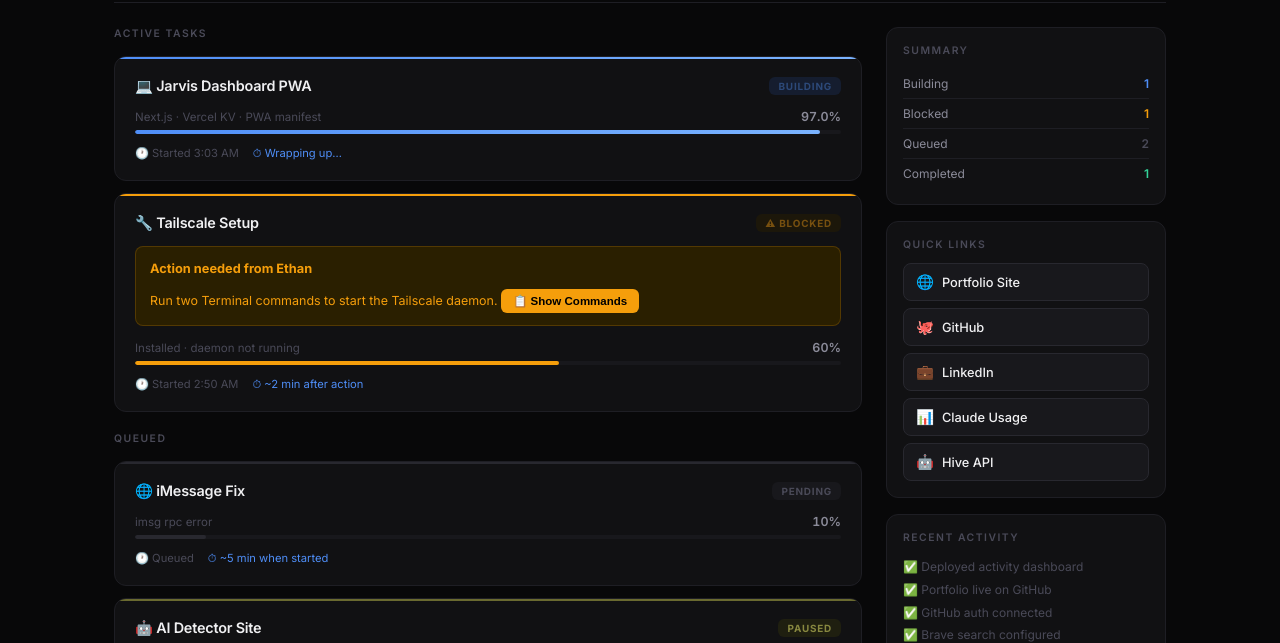
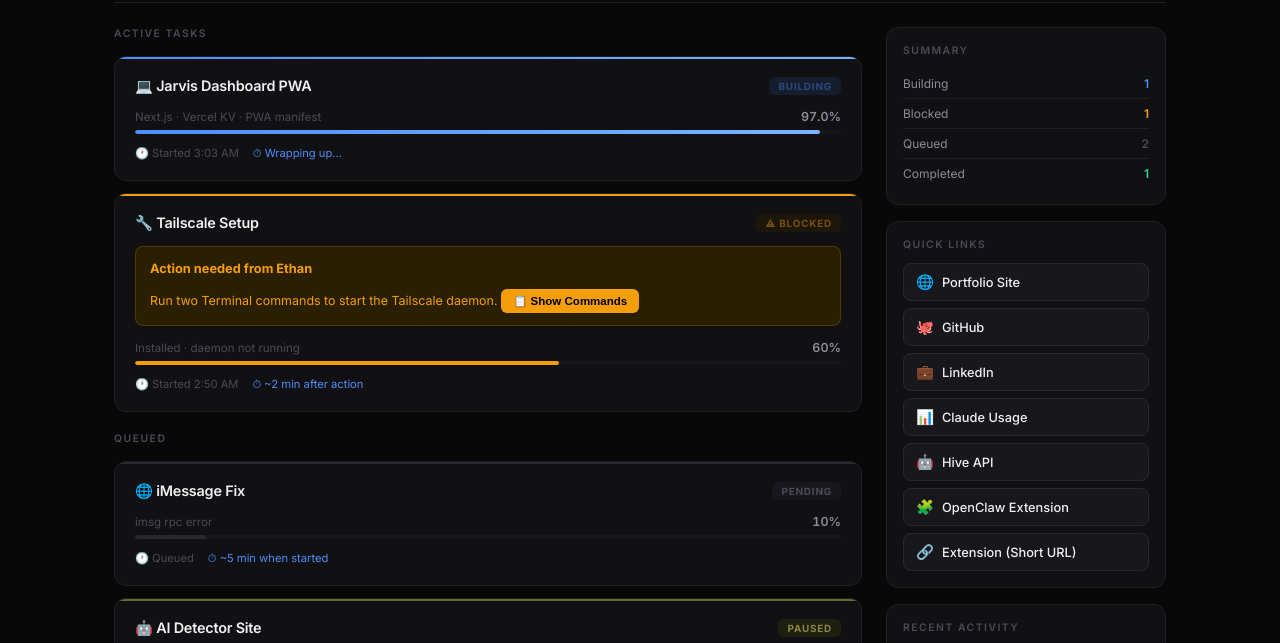
Before and after one commit to EthanFurstoss/jarvis-status, a plain HTML site: page index.html in a window 1280 px wide. Shown: the part 90-733 px from the top of the page. Drawn offline with Linux system fonts and the light colour scheme.

Commit message:
Add sent links to Quick Links

```diff
--- a/index.html
+++ b/index.html
@@ -373,6 +373,8 @@
       <a class="link-btn" href="https://www.linkedin.com/in/ethanfurstoss/" target="_blank"><span class="link-icon">💼</span> LinkedIn</a>
       <a class="link-btn" href="https://console.anthropic.com/usage" target="_blank"><span class="link-icon">📊</span> Claude Usage</a>
       <a class="link-btn" href="https://hivemoderation.com" target="_blank"><span class="link-icon">🤖</span> Hive API</a>
+      <a class="link-btn" href="https://chromewebstore.google.com/detail/openclaw-browser-relay/nglingapjinhecnfejdcpihlpneeadjp" target="_blank"><span class="link-icon">🧩</span> OpenClaw Extension</a>
+      <a class="link-btn" href="https://tinyurl.com/24flyx5l" target="_blank"><span class="link-icon">🔗</span> Extension (Short URL)</a>
     </div>
 
     <!-- RECENT ACTIVITY -->
```
